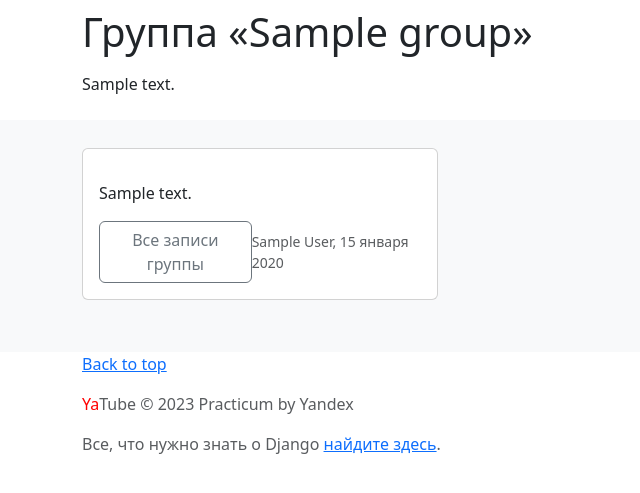
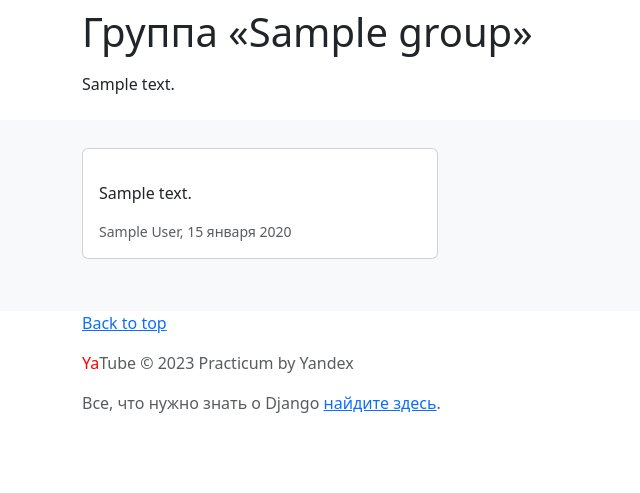
Before and after one commit to octrow/hw02_community, a Django app: a page that uses yatube/templates/posts/group_list.html in a window 1280 px wide. Shown: the part 56-549 px from the top of the page, without its empty margins (0-640 px from the left). Run offline with Django 3.2, Linux system fonts and the light colour scheme; tables that the repository leaves empty hold one stand-in row (values such as "Sample post"); some libraries are stand-ins or nearby versions.

Commit message:
Проект на ревью v.6

```diff
--- a/yatube/posts/admin.py
+++ b/yatube/posts/admin.py
@@ -1,4 +1,5 @@
 from django.contrib import admin
+
 from .models import Group, Post
 
 
--- a/yatube/posts/models.py
+++ b/yatube/posts/models.py
@@ -5,9 +5,9 @@ User = get_user_model()
 
 
 class Group(models.Model):
-    title = models.CharField(max_length=200, verbose_name="Имя группы")
-    slug = models.SlugField(unique=True, verbose_name="Slug группы")
-    description = models.TextField(verbose_name="Описание группы")
+    title = models.CharField("Имя группы", max_length=200)
+    slug = models.SlugField("Slug группы", unique=True)
+    description = models.TextField("Описание группы")
 
     class Meta:
         verbose_name = "Группа"
@@ -20,7 +20,7 @@ class Group(models.Model):
 
 
 class Post(models.Model):
-    text = models.TextField(verbose_name="Текст поста")
+    text = models.TextField("Текст поста")
     pub_date = models.DateTimeField(
         auto_now_add=True, verbose_name="Дата публикации"
     )
@@ -45,4 +45,4 @@ class Post(models.Model):
         verbose_name_plural = "Посты"
 
     def __str__(self):
-        return self.text[:30] + "..." if len(self.text) > 30 else self.text
+        return f"{self.text[:30]}... "
--- a/yatube/posts/urls.py
+++ b/yatube/posts/urls.py
@@ -1,4 +1,5 @@
 from django.urls import path
+
 from . import views
 
 app_name = 'posts'
--- a/yatube/posts/views.py
+++ b/yatube/posts/views.py
@@ -1,24 +1,22 @@
+from django.conf import settings
 from django.shortcuts import get_object_or_404, render
-from django.conf import settings
 
 from .models import Group, Post
 
 
 def index(request):
-    template = 'posts/index.html'
     posts = Post.objects.all()[:settings.NUM_POSTS]
     context = {
         'posts': posts
     }
-    return render(request, template, context)
+    return render(request, 'posts/index.html', context)
 
 
 def group_posts(request, slug):
-    template = 'posts/group_list.html'
     group = get_object_or_404(Group, slug=slug)
-    posts = Post.objects.filter(group=group)[:settings.NUM_POSTS]
+    posts = group.posts.all()[:settings.NUM_POSTS]
     context = {
         'group': group,
         'posts': posts,
     }
-    return render(request, template, context)
+    return render(request, 'posts/group_list.html', context)
--- a/yatube/templates/posts/group_list.html
+++ b/yatube/templates/posts/group_list.html
@@ -16,13 +16,6 @@
               <div class="card-body">
                 <p class="card-text">{{ post.text|linebreaks }}</p>
                 <div class="d-flex justify-content-between align-items-center">
-                  <div class="btn-group">
-                    <a href="{% url 'posts:group_list' post.group.slug %}"
-                       type="button"
-                       class="btn btn-outline-secondary">
-                      Все записи группы
-                    </a>
-                  </div>
                   <small class="text-muted">
                     {{ post.author.get_full_name }},
                     {{ post.pub_date|date:"d E Y" }}
```
Also changed, not shown: yatube/posts/migrations/0005_auto_20230126_1938.py, yatube/posts/migrations/0006_auto_20230126_2033.py, 1 other file.
